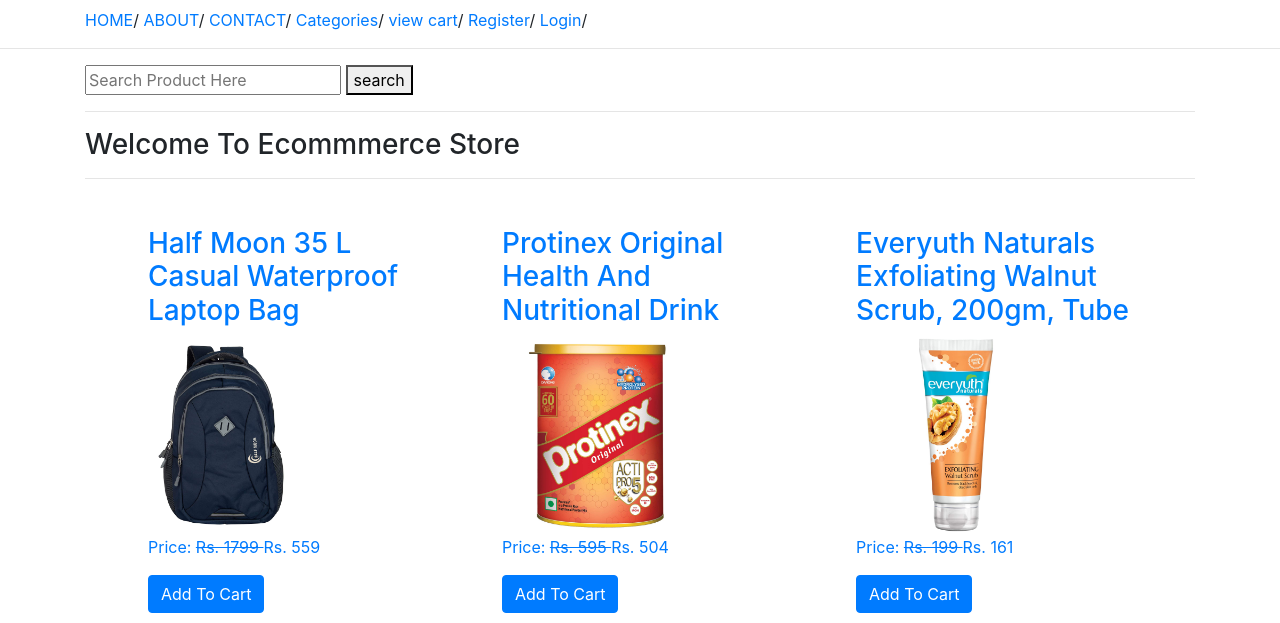
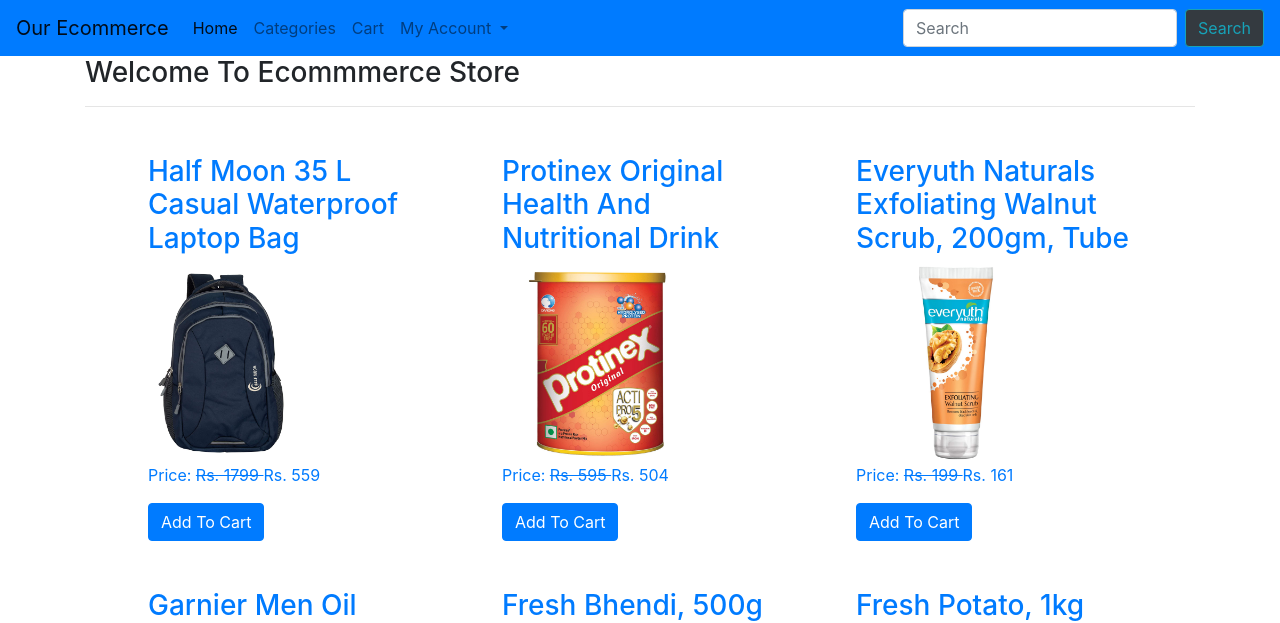
Before and after one commit to haruboss/Myproject, a Django app: page / in a window 1280 px wide. Shown: the top 623 px of the page. Run offline with Django 3.2, Linux system fonts and the light colour scheme; data comes from the database, SQL or seed files in the repository; both versions use the stored data as it was after the commit; some libraries are stand-ins or nearby versions.

Commit message:
pagination and navbar added

```diff
--- a/EShop/views.py
+++ b/EShop/views.py
@@ -31,7 +31,13 @@
 
     def get_context_data(self, **kwargs):
         context = super().get_context_data(**kwargs)
-        context['product_list'] = Product.objects.all().order_by("-id")
+
+        product_list = Product.objects.all().order_by("-id")
+        paginator = Paginator(product_list, 6)  # Show 5 contacts per page.
+        page_number = self.request.GET.get('page')
+        product_list = paginator.get_page(page_number)
+
+        context['page_obj'] = product_list
         return context
 
 
@@ -303,16 +309,14 @@
 class SearchView(TemplateView):
     template_name = 'search.html'
 
-
     def get_context_data(self, **kwargs):
         context = super().get_context_data(**kwargs)
         search_keyword = self.request.GET.get('keyword')
         # search_keyword = self.request.GET['keyword']
-        results = Product.objects.filter(Q(title__icontains=search_keyword) | Q(description__icontains=search_keyword) | Q(selling_price__icontains=search_keyword))   #imp
-        context['results'] =results
+        results = Product.objects.filter(Q(title__icontains=search_keyword) | Q(
+            description__icontains=search_keyword) | Q(selling_price__icontains=search_keyword))  # imp
+        context['results'] = results
         return context
-
-
 
 
 class AdminLoginView(FormView):
--- a/templates/base.html
+++ b/templates/base.html
@@ -11,45 +11,67 @@
 </head>
 
 <body>
-    <div class="container mt-2">
-        <a href="{% url 'EShop:home' %}">HOME</a>/
-        <a href="{% url 'EShop:about' %}">ABOUT</a>/
-        <a href="{% url 'EShop:contact' %}">CONTACT</a>/
-        <a href="{% url 'EShop:allproducts' %}">Categories</a>/
-        <a href="{% url 'EShop:mycart' %}">view cart</a>/
-        {% if request.user.customer %}
-        <a href="{% url 'EShop:customerlogout' %}"> Logout</a>/
-        <a href="{% url 'EShop:customerprofile' %}"> My Profile</a>/
+    <nav class="navbar navbar-expand-lg navbar-light bg-primary">
+        <a class="navbar-brand" href="{% url 'EShop:home' %}">Our Ecommerce </a>
+        <button class="navbar-toggler" type="button" data-toggle="collapse" data-target="#navbarSupportedContent"
+            aria-controls="navbarSupportedContent" aria-expanded="false" aria-label="Toggle navigation">
+            <span class="navbar-toggler-icon"></span>
+        </button>
 
+        <div class="collapse navbar-collapse" id="navbarSupportedContent">
+            <ul class="navbar-nav mr-auto">
+                <li class="nav-item active">
+                    <a class="nav-link" href="{% url 'EShop:home' %}">Home<span class="sr-only">(current)</span></a>
+                </li>
 
-        {% else %}
-        <a href="{% url 'EShop:customerregistration' %}">Register</a>/
-        <a href="{% url 'EShop:customerlogin' %}">Login</a>/
-        {% endif %}
+                <li class="nav-item">
+                    <a class="nav-link" href="{% url 'EShop:allproducts' %}">Categories</a>
+                </li>
+                <li class="nav-item">
+                    <a class="nav-link" href="{% url 'EShop:mycart' %}">Cart</a>
+                </li>
+                <li class="nav-item dropdown">
+                    <a class="nav-link dropdown-toggle" href="#" id="navbarDropdown" role="button"
+                        data-toggle="dropdown" aria-haspopup="true" aria-expanded="false">
+                        My Account
+                    </a>
+                    <div class="dropdown-menu" aria-labelledby="navbarDropdown">
+                        {% if request.user.customer %}
+                        <a class="dropdown-item" href="{% url 'EShop:customerprofile' %}"> My Profile</a>
+                        <a class="dropdown-item" href="{% url 'EShop:contact' %}">Contact</a>
+                        <a class="dropdown-item" href="{% url  'EShop:about' %}">About</a>
+                        <div class="dropdown-divider"></div>
+                        <a class="dropdown-item" href="{% url 'EShop:customerlogout' %}"> Logout</a>
+                        {% else %}
+                        <a class="dropdown-item" href="{% url 'EShop:contact' %}">Contact</a>
+                        <a class="dropdown-item" href="{% url  'EShop:about' %}">About</a>
 
-
-    </div>
-    <hr>
-    <div class="container">
-        <div class="row">
-            <div class="col-md-12 mx-auto">
-                <form action="{% url 'EShop:search' %}" method="GET">
-                    <input type="text" name="keyword" placeholder="Search Product Here">
-                    <button>search</button>
-                </form>
-                <hr>
-
-            </div>
-
+                        <a class="dropdown-item" href="{% url 'EShop:customerlogin' %}">Login</a>
+                        <div class="dropdown-divider"></div>
+                        <a class="dropdown-item" href="{% url 'EShop:customerregistration' %}">Register</a>
+                        {% endif %}
+                    </div>
+                </li>
+            </ul>
+            <form class="form-inline my-2 my-lg-0" action="{% url 'EShop:search' %}" method="GET">
+                <input class="form-control mr-sm-2" name="keyword" required type="search" placeholder="Search"
+                    aria-label="Search">
+                <button class="btn btn-dark btn-outline-info my-2 my-sm-0" type="submit">Search</button>
+            </form>
         </div>
-
-    </div>
-
-
+    </nav>
     {% block body %}
 
-
     {% endblock %}
+    <script src="https://code.jquery.com/jquery-3.2.1.slim.min.js"
+        integrity="sha384-KJ3o2DKtIkvYIK3UENzmM7KCkRr/rE9/Qpg6aAZGJwFDMVNA/GpGFF93hXpG5KkN"
+        crossorigin="anonymous"></script>
+    <script src="https://cdnjs.cloudflare.com/ajax/libs/popper.js/1.12.9/umd/popper.min.js"
+        integrity="sha384-ApNbgh9B+Y1QKtv3Rn7W3mgPxhU9K/ScQsAP7hUibX39j7fakFPskvXusvfa0b4Q"
+        crossorigin="anonymous"></script>
+    <script src="https://maxcdn.bootstrapcdn.com/bootstrap/4.0.0/js/bootstrap.min.js"
+        integrity="sha384-JZR6Spejh4U02d8jOt6vLEHfe/JQGiRRSQQxSfFWpi1MquVdAyjUar5+76PVCmYl"
+        crossorigin="anonymous"></script>
 </body>
 
 </html>
--- a/templates/home.html
+++ b/templates/home.html
@@ -5,28 +5,66 @@
 <div class="container">
   <div>
     {% if request.user.customer %}
-        Hello {{ request.user.username}}! <hr>
+    Hello {{ request.user.username}}!
+    <hr>
 
     {% endif %}
-        <h3>Welcome To Ecommmerce Store</h3><hr>
+    <h3>Welcome To Ecommmerce Store</h3>
+    <hr>
 
 
   </div>
   <div class="row m-4">
-
-
-        {% for p in product_list %}
+    {% for p in page_obj %}
     <div class="col-md-4 ">
       <div class="m-4">
         <a href="{% url 'EShop:productdetail' p.slug %}">
           <h3>{{p.title}}</h3>
-                    <img class="img-fluid" src="{{ p.image.url }}"  style="height: 200px;  object-fit: contain;" alt="">
+          <img class="img-fluid" src="{{ p.image.url }}" style="height: 200px;  object-fit: contain;" alt="">
           <p>Price: <strike>Rs. {{p.marked_price}} </strike> Rs. {{p.selling_price}} </p>
         </a>
         <a href="{% url 'EShop:addtocart' p.id  %}" class="btn btn-primary">Add To Cart</a>
       </div>
     </div>
     {% endfor %}
+
+    <nav aria-label="...">
+      <ul class="pagination">
+        {% if page_obj.has_previous %}
+        <li class="page-item"> <a class="page-link" href="?page=1">&laquo; First</a></li>
+
+        <li class="page-item">
+          <span class="page-link"> <a href="?page={{ page_obj.previous_page_number }}">Previous</a> </span>
+        </li>
+        {% else %}
+        <li class="page-item disabled"><a class="page-link" href="#">Previous</a></li>
+        {% endif %}
+
+        {% for i in page_obj.paginator.page_range %}
+        {% if i == page_obj.number %}
+
+        <li class="page-item active">
+          <span class="page-link">
+            <a>{{i}}</a></span>
+        </li>
+        {% else %}
+        <li class="page-item"> <a class="page-link" href="?page={{i}}">{{i}}</a></li>
+
+        {% endif %}
+        {% endfor %}
+
+        {% if page_obj.has_next %}
+        <li class="page-item"><a class="page-link" href="?page={{ page_obj.next_page_number }}">Next</a></li>
+        <li class="page-item"> <a class="page-link" href="?page={{ page_obj.paginator.num_pages }}">Last &raquo;</a>
+        </li>
+
+        {% else %}
+        <li class="page-item disabled">
+          <a class="page-link" href="#">Next</a>
+        </li>
+        {% endif %}
+      </ul>
+    </nav>
   </div>
 </div>
 
```
Also changed, not shown: db.sqlite3. Lines whose indentation alone changed are shown as unchanged.
